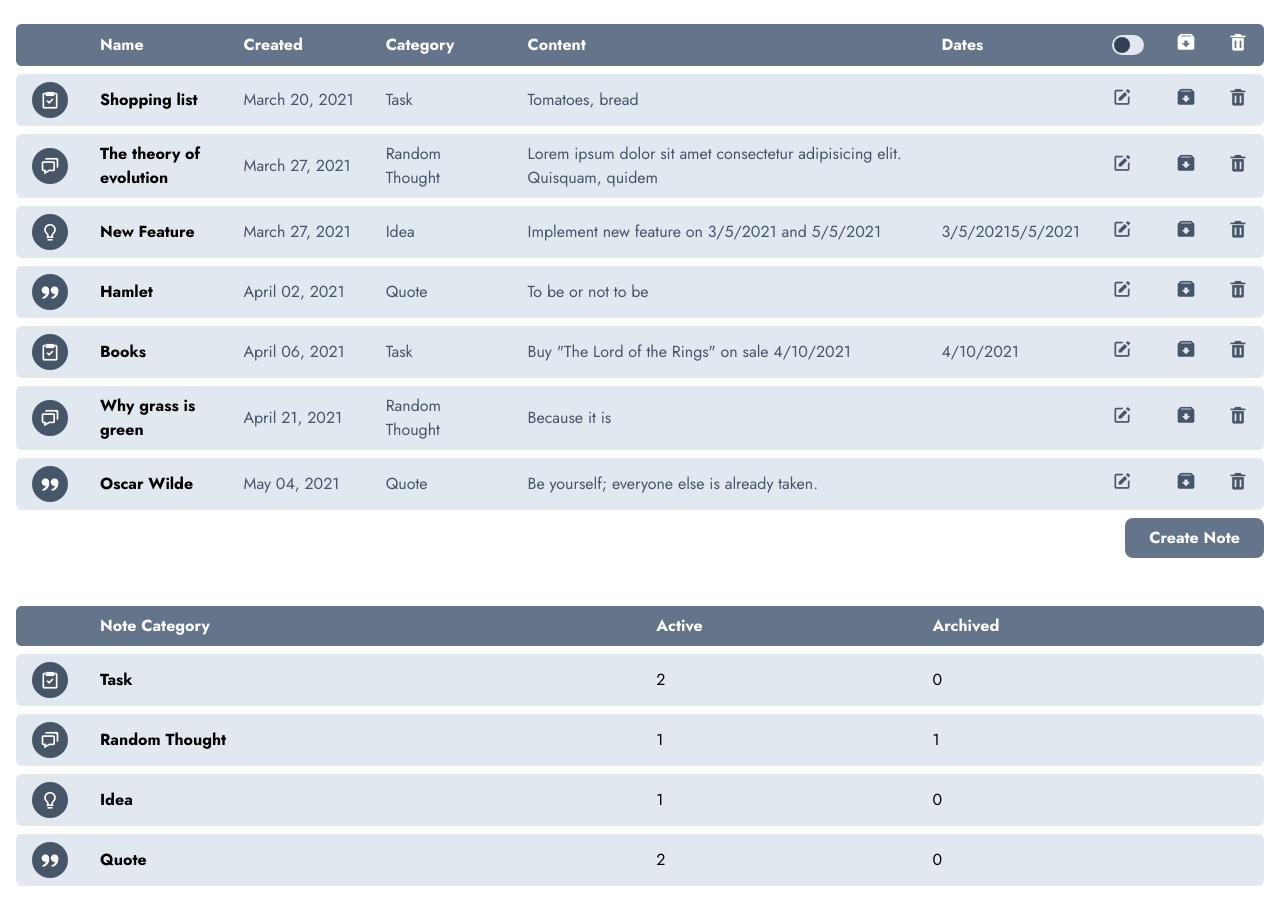
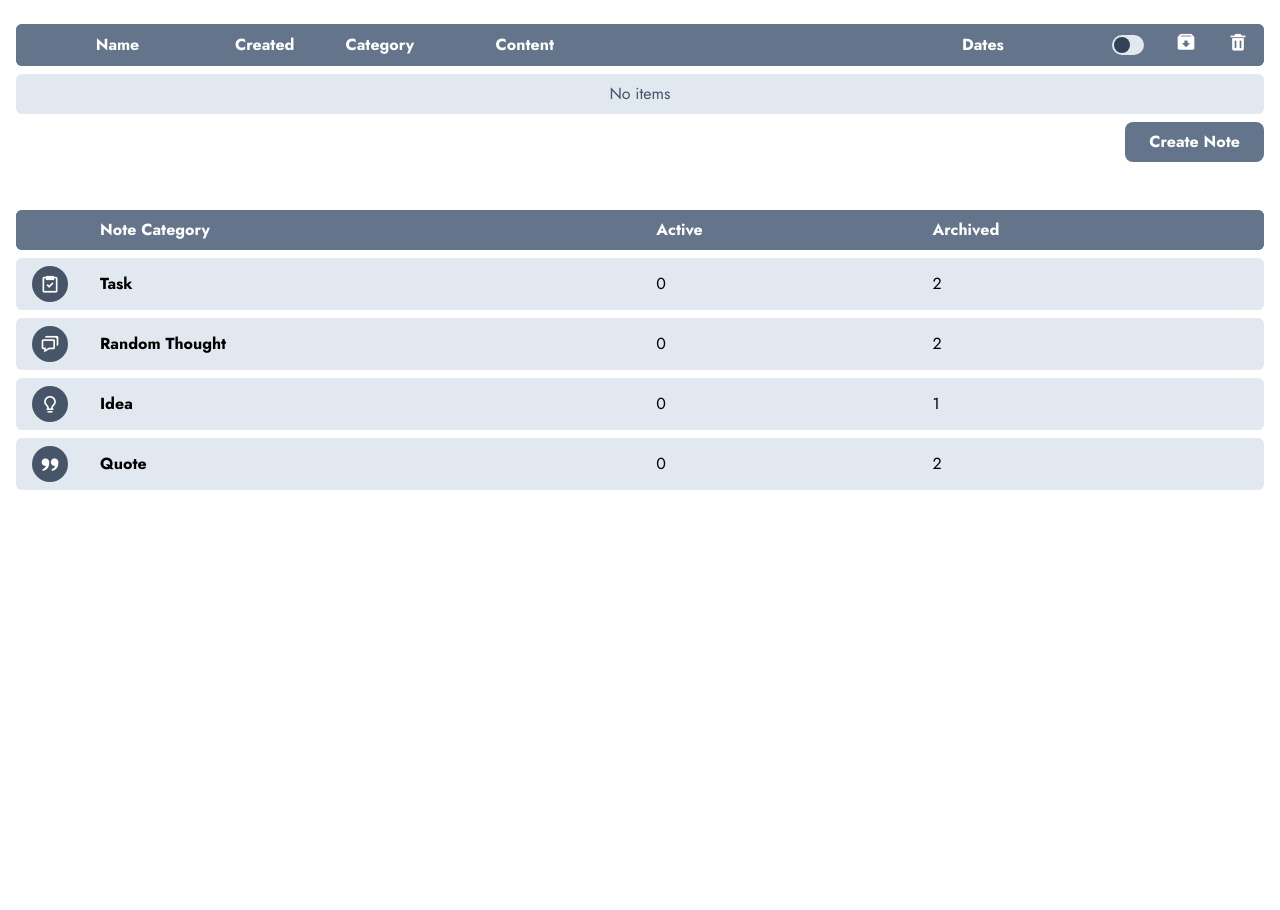
Before and after one commit to inlumio/notes-app-react, a React (Vite) app: page / in a window 1280 px wide. Both pictures are taken after a click on the button 1186 px from the left and 45 px from the top of the page. After the commit the page ends 800 px from the top, so only its background shows below. Built offline with nearby package versions, Linux system fonts and the light colour scheme.

Commit message:
add toggler functionality

```diff
--- a/src/App.tsx
+++ b/src/App.tsx
@@ -1,20 +1,34 @@
+import { useState } from 'react';
 import ActionButton from './components/ActionButton';
 import { Modal } from './components/Modal';
 import { NoteRow } from './components/NoteRow';
 import { NotesTable } from './components/NotesTable';
 import { SummaryRow } from './components/SummaryRow';
-import { useAppSelector } from './store/hooks';
+import { useAppDispatch, useAppSelector } from './store/hooks';
 import { countNotesByCategory } from './utils/countNotesByCategory';
+import { Toggler } from './components/Toggler';
+import { archiveNote, deleteNote } from './store/notesSlice';
+import { NoItemsRow } from './components/NoItemsRow';
 
 const App = () => {
+	const [toggleActive, setToggleActive] = useState(false);
 	const notes = useAppSelector((state) => state.notes);
+	const summaryData = countNotesByCategory(notes);
+	const toggleAccordingNotes = notes.filter(
+		(note) => note.archived === toggleActive
+	);
+	const dispatch = useAppDispatch();
 
 	const deleteAllHandler = () => {
-		console.log('delete all showed');
+		toggleAccordingNotes.forEach((note) => {
+			dispatch(deleteNote(note.id));
+		});
 	};
 
 	const archiveAllHandler = () => {
-		console.log('archive all showed');
+		toggleAccordingNotes.forEach((note) => {
+			dispatch(archiveNote(note.id));
+		});
 	};
 
 	return (
@@ -52,11 +66,8 @@ const App = () => {
 							<th className='px-4 py-2 bg-slate-500 text-white min-w-0'>
 								Dates
 							</th>
-							<th className='px-4 py-2 bg-slate-500 text-white'>
-								<label title='Show archived' className='toggle cursor-pointer'>
-									<input type='checkbox' name='' id='show-archived' />
-									<span></span>
-								</label>
+							<th className='px-4 py-2'>
+								<Toggler state={toggleActive} onStateChange={setToggleActive} />
 							</th>
 							<th className='px-4 py-2 bg-slate-500 text-white'>
 								<ActionButton action={archiveAllHandler}>
@@ -71,10 +82,13 @@ const App = () => {
 						</tr>
 					</thead>
 					<tbody>
-						{notes.length > 0 &&
-							notes.map((note) => (
+						{toggleAccordingNotes.length > 0 ? (
+							toggleAccordingNotes.map((note) => (
 								<NoteRow key={note.id} note={note}></NoteRow>
-							))}
+							))
+						) : (
+							<NoItemsRow colspan={9} />
+						)}
 					</tbody>
 				</NotesTable>
 				<button className='create-btn ml-auto block text-white bg-slate-500 hover:bg-slate-700'>
@@ -95,9 +109,16 @@ const App = () => {
 						</tr>
 					</thead>
 					<tbody>
-						{countNotesByCategory(notes).map((category) => (
-							<SummaryRow key={category.categoryName} categoryData={category} />
-						))}
+						{summaryData.length > 0 ? (
+							summaryData.map((category) => (
+								<SummaryRow
+									key={category.categoryName}
+									categoryData={category}
+								/>
+							))
+						) : (
+							<NoItemsRow colspan={4} />
+						)}
 					</tbody>
 				</NotesTable>
 			</section>
--- /dev/null
+++ b/src/components/NoItemsRow.tsx
@@ -0,0 +1,15 @@
+type Props = {
+	colspan: number;
+};
+
+export const NoItemsRow = ({ colspan }: Props) => {
+	return (
+		<tr>
+			<td
+				className='px-4 py-2 bg-slate-200 text-slate-600 font-normal text-center'
+				colSpan={colspan}>
+				No items
+			</td>
+		</tr>
+	);
+};
--- /dev/null
+++ b/src/components/Toggler.tsx
@@ -0,0 +1,19 @@
+type Props = {
+	state: boolean;
+	onStateChange: (value: boolean) => void;
+};
+
+export const Toggler = ({ state, onStateChange }: Props) => {
+	return (
+		<label title='Show archived' className='toggle cursor-pointer'>
+			<input
+				type='checkbox'
+				name=''
+				id='show-archived'
+				checked={state}
+				onChange={(e) => onStateChange(e.target.checked)}
+			/>
+			<span></span>
+		</label>
+	);
+};
--- a/src/index.scss
+++ b/src/index.scss
@@ -29,8 +29,6 @@ tr {
 
 .toggle {
 	@apply block relative w-8 h-5 bg-slate-200 rounded-full p-0.5;
-
-	$parent: &;
 
 	input {
 		appearance: none;
```
